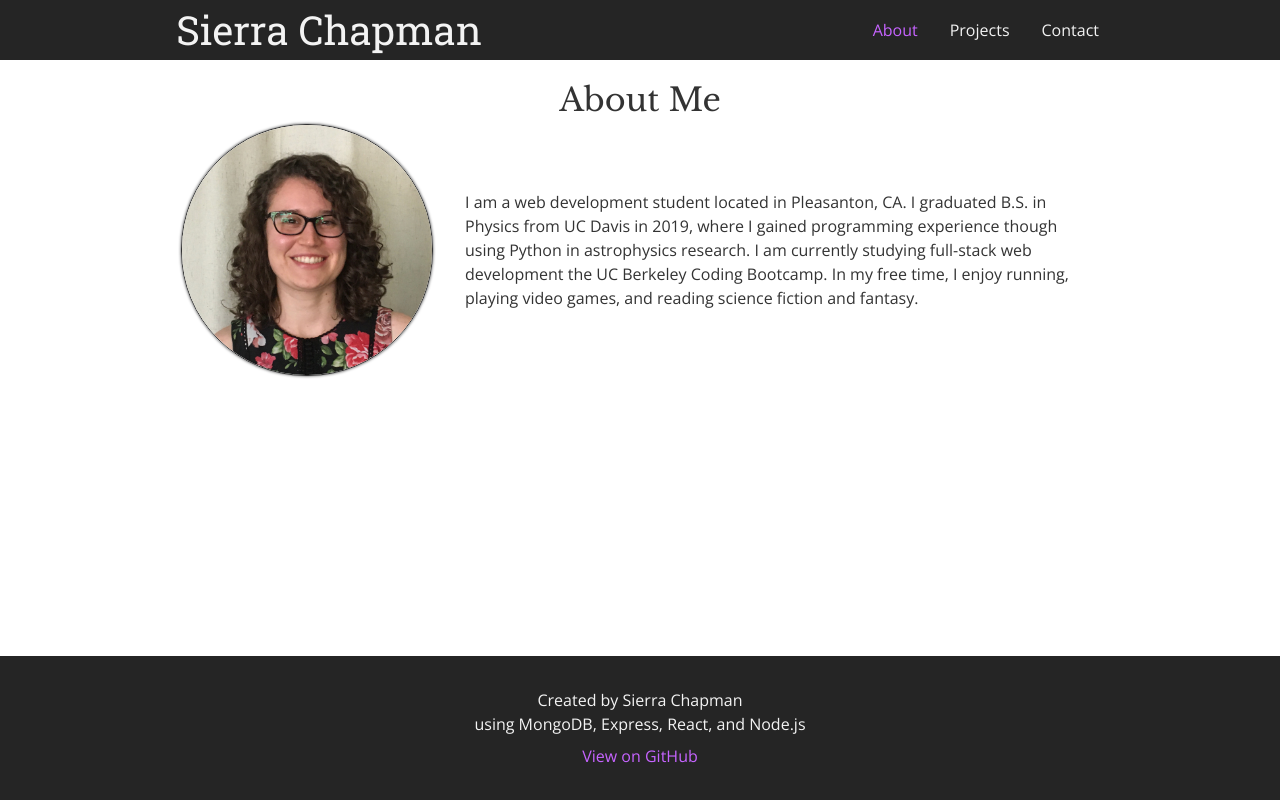
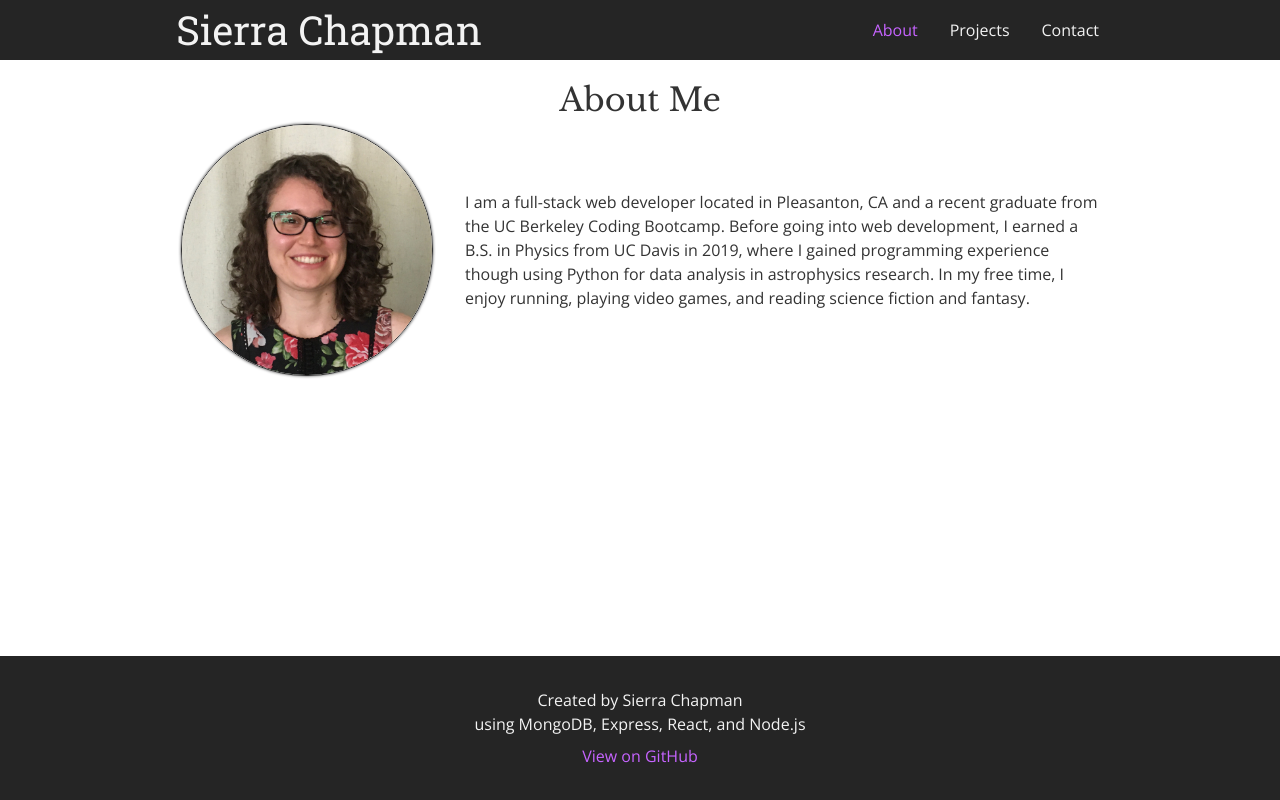
Before and after one commit to SierraChapman/react-portfolio, a React (Create React App) app in the folder client/: page / in a window 1280 px wide. Built offline with nearby package versions, Linux system fonts and the light colour scheme; no server answers.

Commit message:
update bio

```diff
--- a/client/src/pages/About/index.js
+++ b/client/src/pages/About/index.js
@@ -8,9 +8,8 @@ function About() {
       <div>
         <img className="portrait" src={`${process.env.PUBLIC_URL}/assets/img/portrait.jpeg`} alt="Sierra Chapman" />
         <p>
-          I am a web development student located in Pleasanton, CA.
-          I graduated B.S. in Physics from UC Davis in 2019, where I gained programming experience though using Python in astrophysics research.
-          I am currently studying full-stack web development the UC Berkeley Coding Bootcamp.
+          I am a full-stack web developer located in Pleasanton, CA and a recent graduate from the UC Berkeley Coding Bootcamp.
+          Before going into web development, I earned a B.S. in Physics from UC Davis in 2019, where I gained programming experience though using Python for data analysis in astrophysics research.
           In my free time, I enjoy running, playing video games, and reading science fiction and fantasy.
         </p>
       </div>
```
